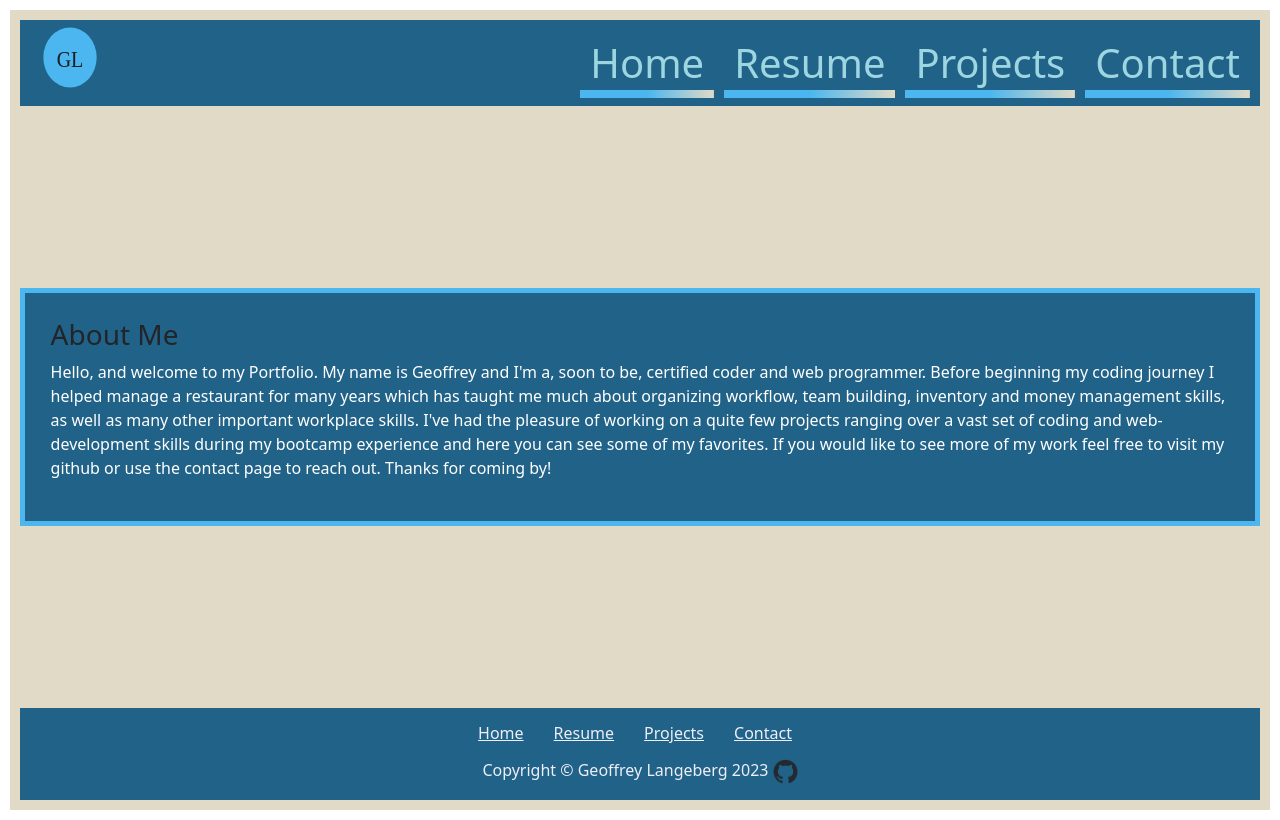
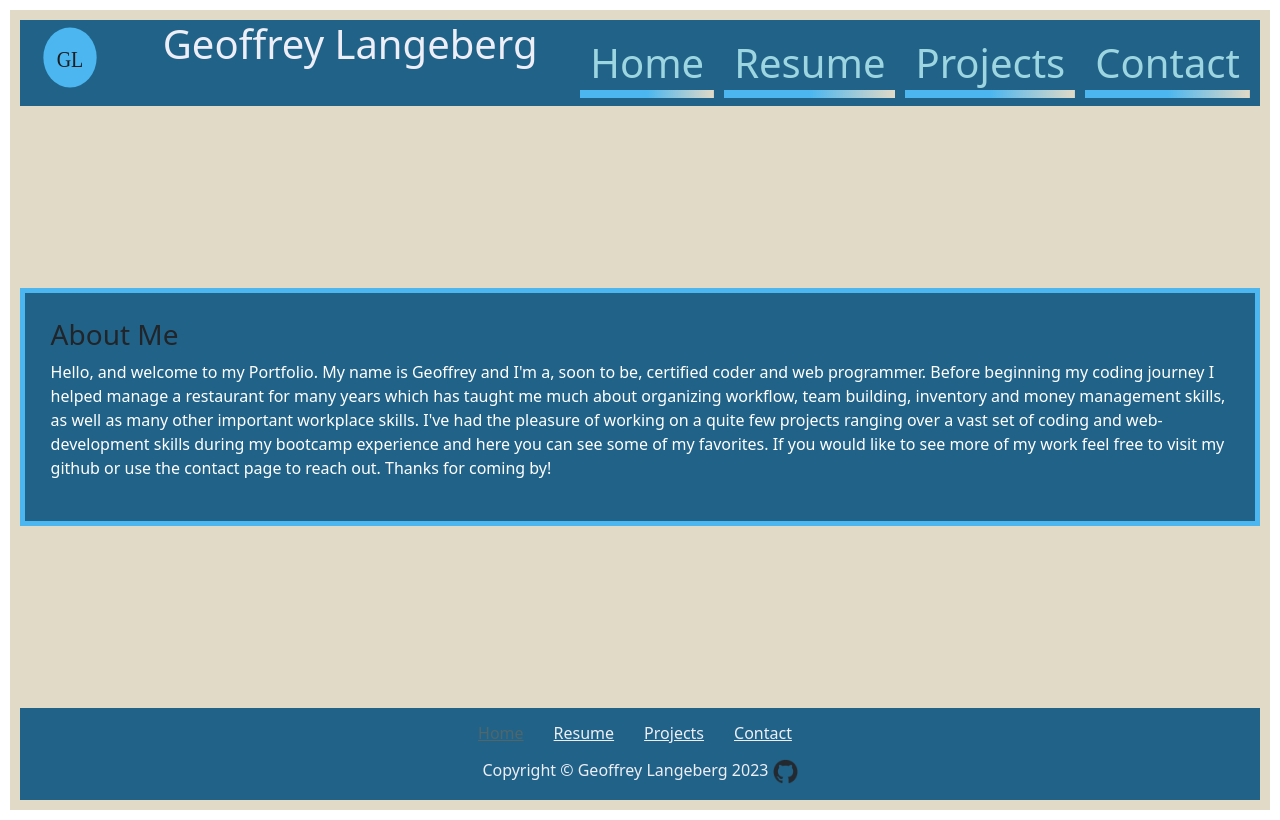
Before and after one commit to GgeoffG/new-react-portfolio, a React (Create React App) app: page / in a window 1280 px wide. Built offline with nearby package versions, Linux system fonts and the light colour scheme.

Commit message:
Added name to header, adding use effect to highlight current tab

```diff
--- a/src/components/molecules/navBar/navBar.css
+++ b/src/components/molecules/navBar/navBar.css
@@ -39,6 +39,11 @@ nav a:hover {
     color: var(--storm);
   }
 
+  .active {
+    background-size: 100% 100%;
+      color: var(--storm);
+  }
+
   .navbar--footer{
     justify-content: center
   }
--- a/src/components/molecules/navBar/navBar.js
+++ b/src/components/molecules/navBar/navBar.js
@@ -1,7 +1,14 @@
-import React from "react";
+import React, { useState } from "react";
 import { func, string, arrayOf, shape } from "prop-types";
 import "./navBar.css";
-const NavBar = ({ direction, handleDisplayChange, display, ...props }) => (
+const NavBar = ({ direction, handleDisplayChange, display, ...props }) => {
+  const [currentActive, setActive] = useState("Home");
+  const handleClick = (url, title) => {
+    display(url);
+    setActive(title);
+    console.log(currentActive);
+  };
+  return (
     <nav
       className={[
         "navbar",
@@ -11,12 +18,17 @@ const NavBar = ({ direction, handleDisplayChange, display, ...props }) => (
     >
       {console.log(props.location)}
       {props.items.map((item) => (
-      <a href={item.url} onClick={() => display(item.url)}>
+        <a
+          href={item.url}
+          className={currentActive === item.title ? "active" : "notactive"}
+          onClick={() => handleClick(item.url, item.title)}
+        >
           {item.title}
         </a>
       ))}
     </nav>
   );
+};
 
 NavBar.propTypes = {
   // direction will be a required input for the display of the navigation bar
--- a/src/components/organisms/header/header.js
+++ b/src/components/organisms/header/header.js
@@ -9,7 +9,7 @@ const Header = ({ display, ...props }) => (
   <section className="header_wrapper">
     <header>
       <img src={logoGL} style={{ height: 75, width: 100 }} alt="My Logo" />
-      {console.log(props.menus)}
+      <h1>Geoffrey Langeberg</h1>
       {props.menus.map(({ items, index }) => (
         <NavBar
           key={index}
```
Lines whose indentation alone changed are shown as unchanged.
